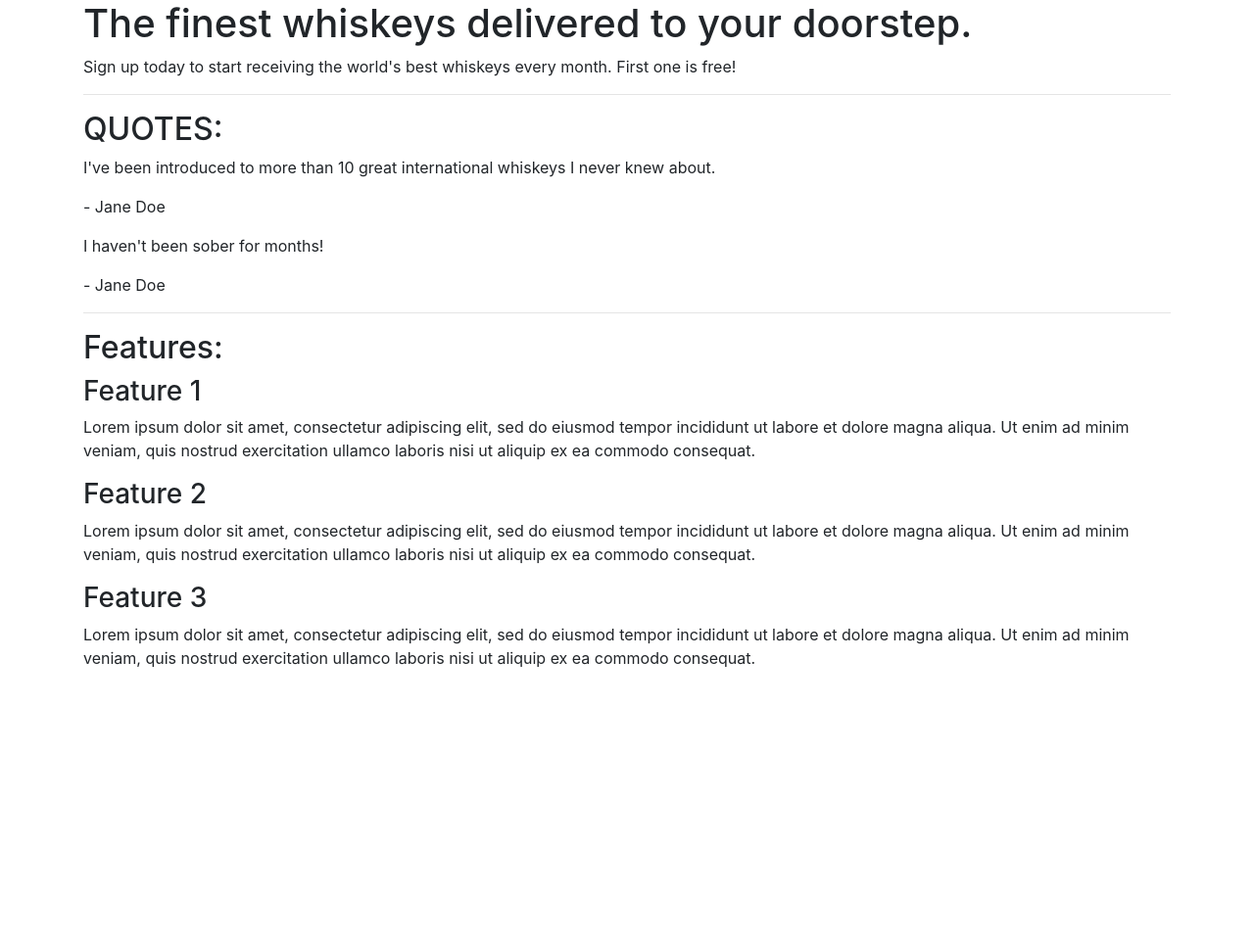
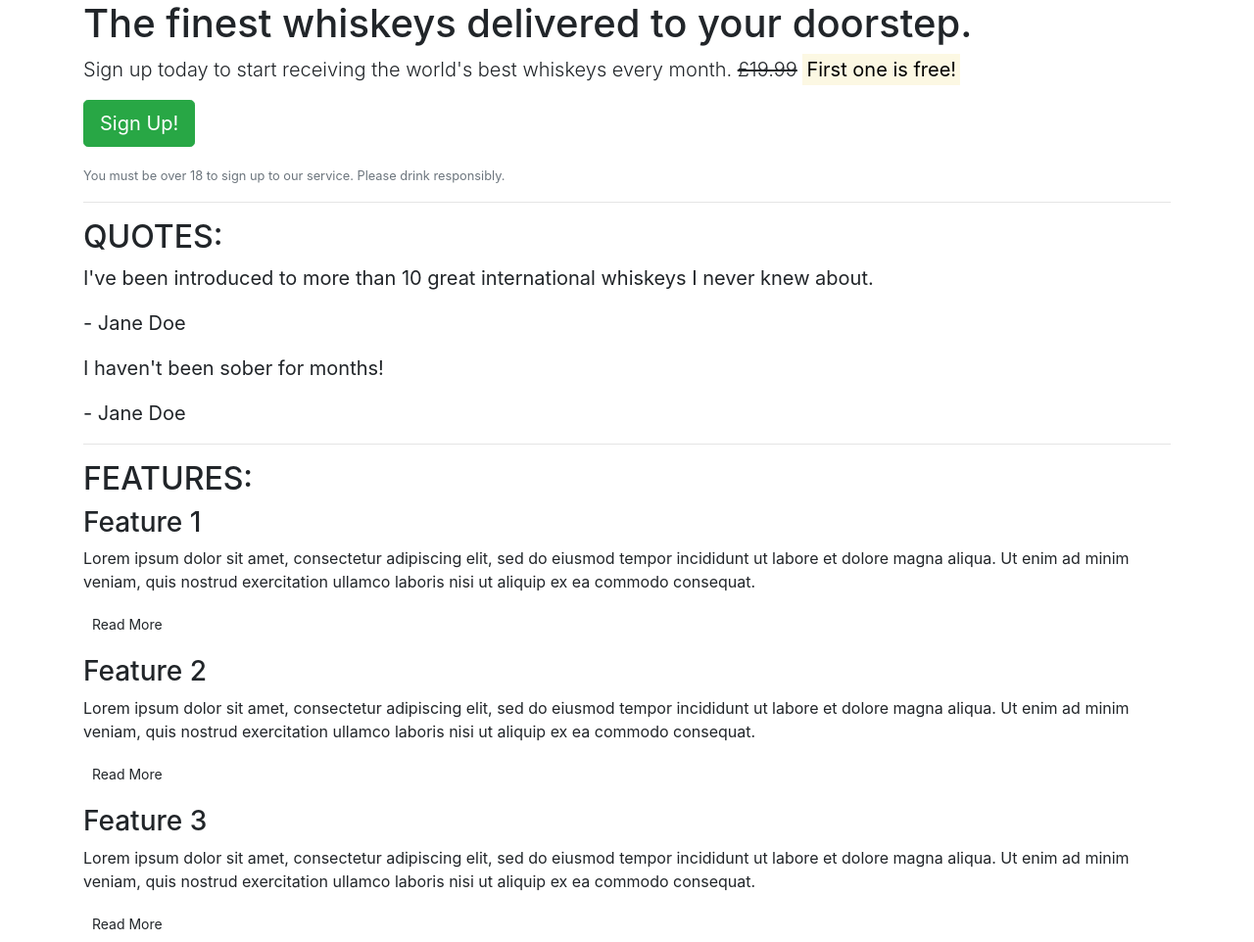
Before and after one commit to anronuay/bootstrap, a plain HTML site: page index.html in a window 1280 px wide. Shown: the whole page at 98% size. Before the commit the page ends 800 px from the top, so only its background shows below. Drawn offline with nearby package versions, Linux system fonts and the light colour scheme.

Commit message:
Added core CSS

```diff
--- a/index.html
+++ b/index.html
@@ -13,7 +13,9 @@
         <!-- Callout -->
         <section class="callout">
             <h1>The finest whiskeys delivered to your doorstep.</h1>
-            <p>Sign up today to start receiving the world's best whiskeys every month. First one is free!</p>
+            <p class="lead">Sign up today to start receiving the world's best whiskeys every month. <s>£19.99</s> <strong><mark>First one is free!</mark></strong></p>
+            <p><button class="btn btn-lg btn-success">Sign Up!</button></p>
+            <p class="text-muted"><small>You must be over 18 to sign up to our service. Please drink responsibly.</small></p>
         </section>
         <!-- /.callout -->
         <hr>
@@ -21,32 +23,35 @@
         <!-- Quotes -->
         <section class="quotes">
             <h2 class="text-uppercase">Quotes:</h2>
-            <div class="quote">
+            <blockquote class="blockquote">
                 <p>I've been introduced to more than 10 great international whiskeys I never knew about.</p>
                 <p>- Jane Doe</p>
-            </div>
-            <div class="quote">
+            </blockquote>
+            <blockquote class="blockquote">
                 <p>I haven't been sober for months!</p>
                 <p>- Jane Doe</p>
-            </div>
+            </blockquote>
         </section>
         <!-- /.quotes -->
         <hr>
 
         <!-- Features -->
         <section class="features">
-            <h2>Features:</h2>
+            <h2 class="text-uppercase">Features:</h2>
             <div class="feature">
                 <h3>Feature 1</h3>
                 <p>Lorem ipsum dolor sit amet, consectetur adipiscing elit, sed do eiusmod tempor incididunt ut labore et dolore magna aliqua. Ut enim ad minim veniam, quis nostrud exercitation ullamco laboris nisi ut aliquip ex ea commodo consequat.</p>
+                <p><a class="btn btn-sm btn-default" href="">Read More</a></p>
             </div>
             <div class="feature">
                 <h3>Feature 2</h3>
                 <p>Lorem ipsum dolor sit amet, consectetur adipiscing elit, sed do eiusmod tempor incididunt ut labore et dolore magna aliqua. Ut enim ad minim veniam, quis nostrud exercitation ullamco laboris nisi ut aliquip ex ea commodo consequat.</p>
+                <p><a class="btn btn-sm btn-default" href="">Read More</a></p>
             </div>
             <div class="feature">
                 <h3>Feature 3</h3>
                 <p>Lorem ipsum dolor sit amet, consectetur adipiscing elit, sed do eiusmod tempor incididunt ut labore et dolore magna aliqua. Ut enim ad minim veniam, quis nostrud exercitation ullamco laboris nisi ut aliquip ex ea commodo consequat.</p>
+                <p><a class="btn btn-sm btn-default" href="">Read More</a></p>
             </div>
         </section>
         <!-- /.features -->
```
